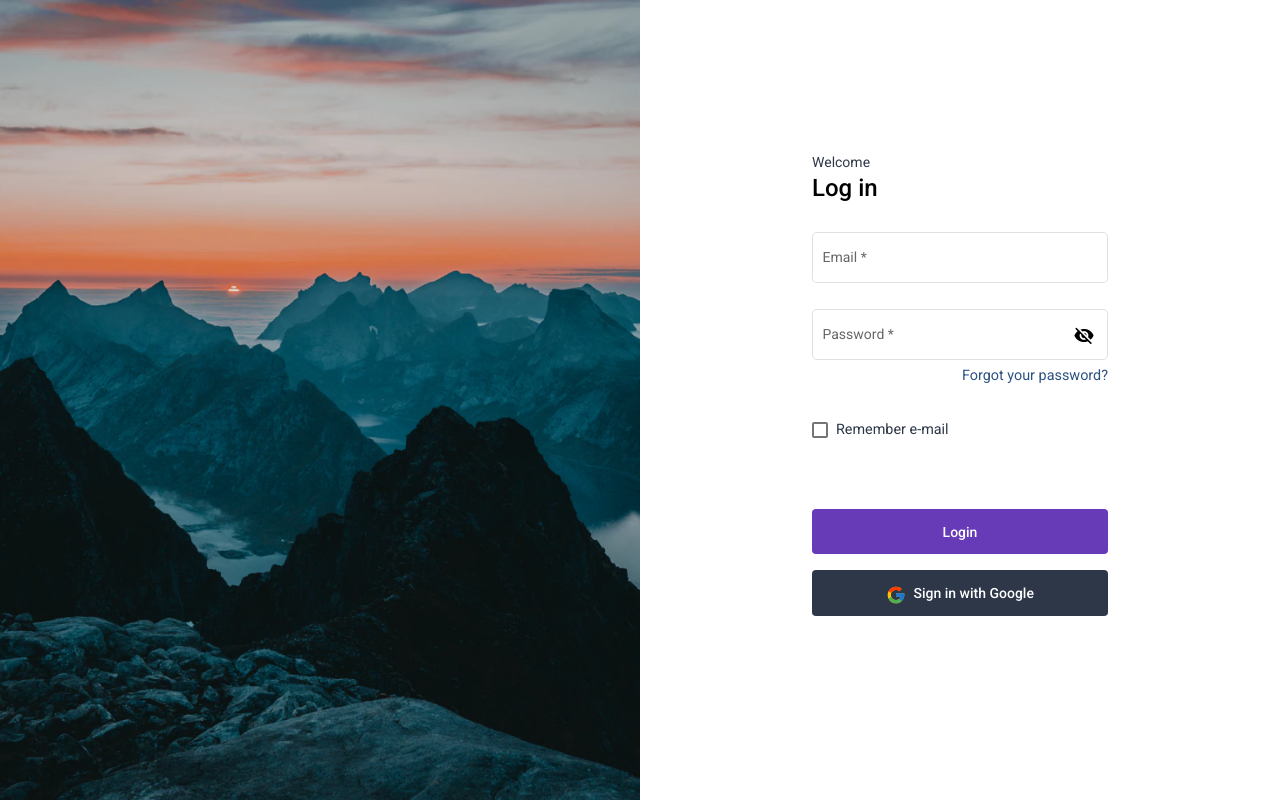
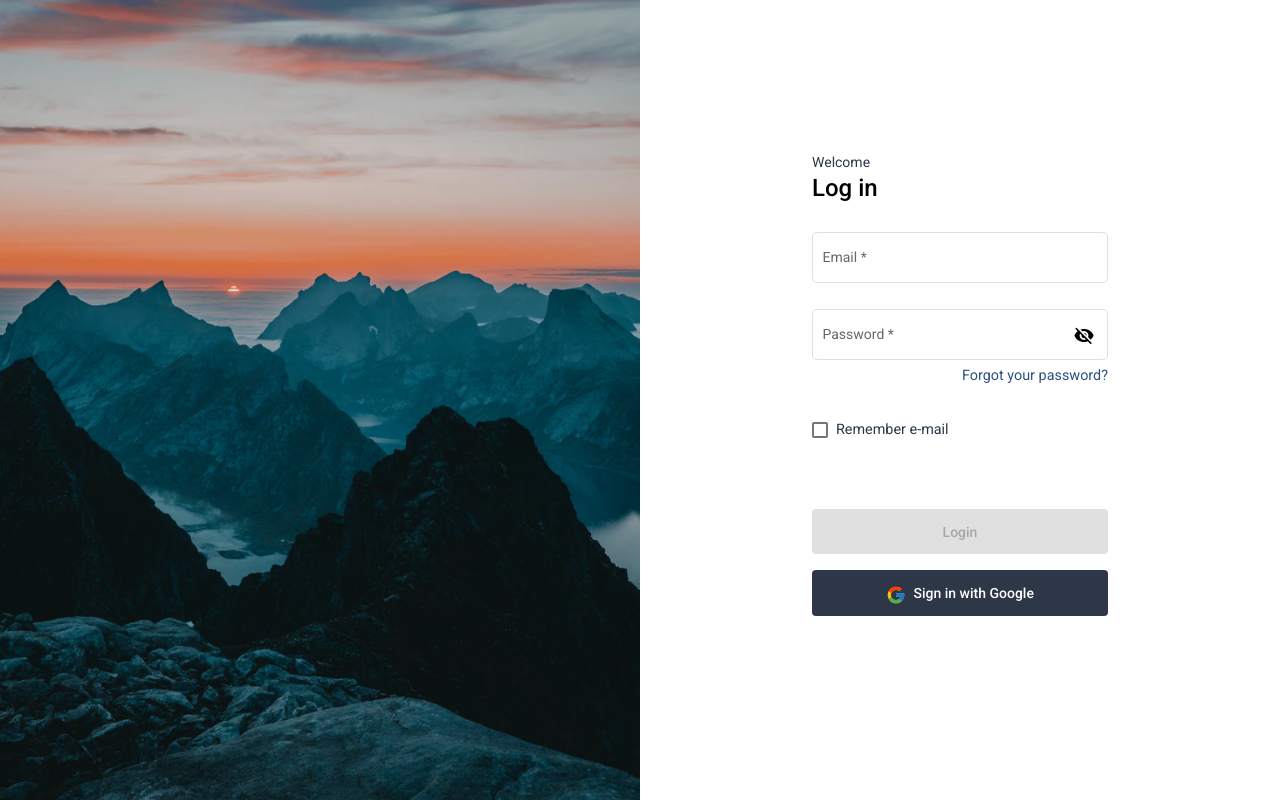
Before and after one commit to Abraham2748/bancom-challenge, an Angular app: page /login in a window 1280 px wide. Built offline with nearby package versions, Linux system fonts and the light colour scheme.

Commit message:
chore: Generate users component

```diff
--- a/src/app/app-routing.module.ts
+++ b/src/app/app-routing.module.ts
@@ -2,6 +2,7 @@ import { NgModule } from '@angular/core';
 import { RouterModule, Routes } from '@angular/router';
 import { HomeComponent } from './home/home.component';
 import { LoginComponent } from './login/login.component';
+import { UsersComponent } from './users/users.component';
 
 const routes: Routes = [
   {
@@ -14,6 +15,11 @@ const routes: Routes = [
     pathMatch: 'full',
     component: LoginComponent,
   },
+  {
+    path: 'users',
+    pathMatch: 'full',
+    component: UsersComponent,
+  },
 ];
 
 @NgModule({
--- a/src/app/app.module.ts
+++ b/src/app/app.module.ts
@@ -11,9 +11,10 @@ import { LoginComponent } from './login/login.component';
 import { MatCheckboxModule } from '@angular/material/checkbox';
 import { MatInputModule } from '@angular/material/input';
 import { FormsModule, ReactiveFormsModule } from '@angular/forms';
+import { UsersComponent } from './users/users.component';
 
 @NgModule({
-  declarations: [AppComponent, HomeComponent, LoginComponent],
+  declarations: [AppComponent, HomeComponent, LoginComponent, UsersComponent],
   imports: [
     BrowserModule,
     AppRoutingModule,
--- a/src/app/login/login.component.html
+++ b/src/app/login/login.component.html
@@ -49,7 +49,15 @@
         <mat-checkbox color="primary">Remember e-mail</mat-checkbox>
       </div>
       <div class="login-buttons">
-        <button type="submit" mat-flat-button color="primary">Login</button>
+        <button
+          type="submit"
+          mat-flat-button
+          color="primary"
+          [disabled]="email.errors || password.errors"
+          routerLink="../users"
+        >
+          Login
+        </button>
         <button class="google-login" type="button" mat-flat-button>
           <img src="../../assets/home/google.svg" />
           Sign in with Google
--- /dev/null
+++ b/src/app/users/users.component.html
@@ -0,0 +1 @@
+<p>users works!</p>
--- /dev/null
+++ b/src/app/users/users.component.ts
@@ -0,0 +1,15 @@
+import { Component, OnInit } from '@angular/core';
+
+@Component({
+  selector: 'app-users',
+  templateUrl: './users.component.html',
+  styleUrls: ['./users.component.scss']
+})
+export class UsersComponent implements OnInit {
+
+  constructor() { }
+
+  ngOnInit(): void {
+  }
+
+}
```
Also changed, not shown: src/app/users/users.component.scss (added), 1 other file (tests, documents, lock files or other folders).
